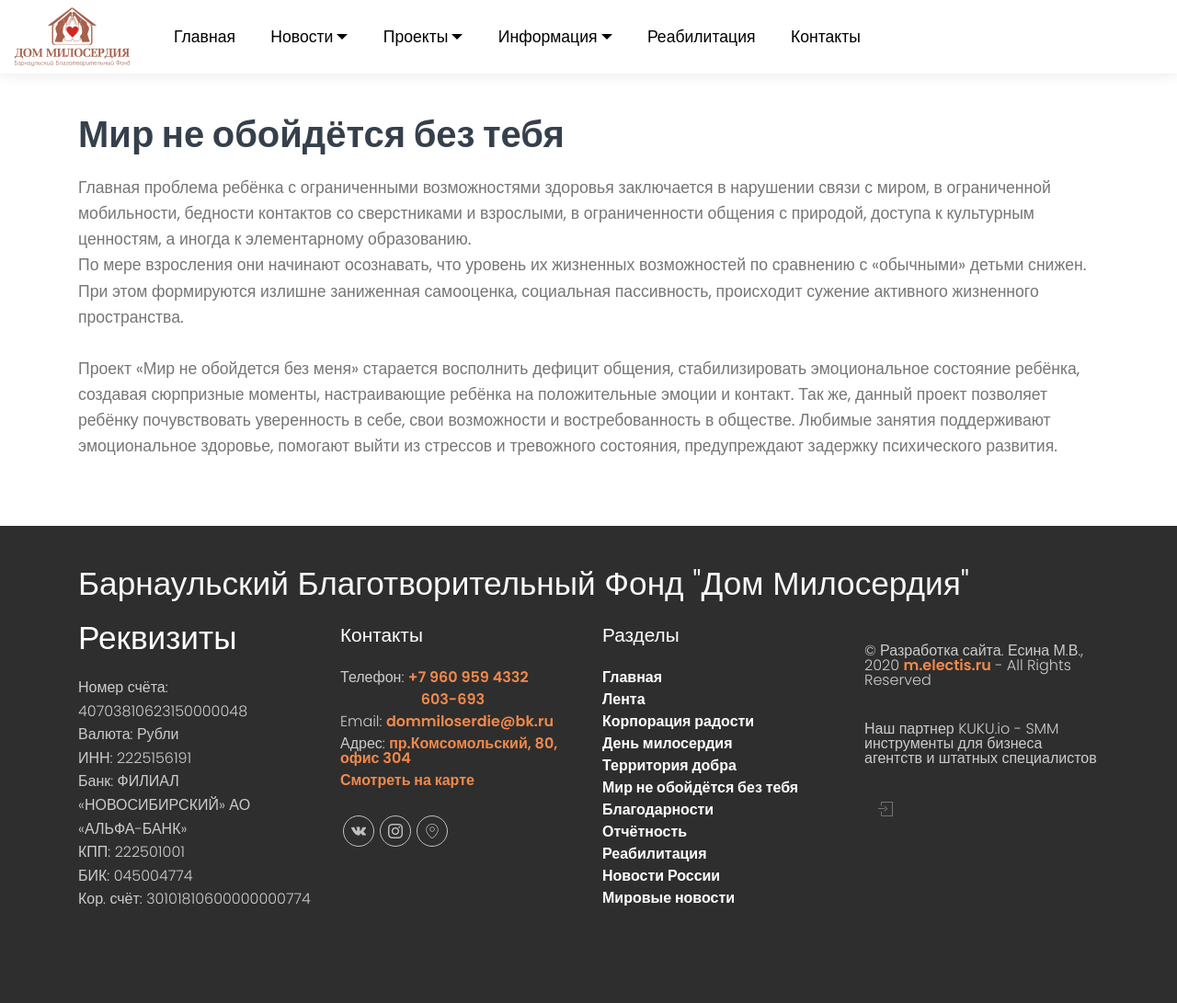
After one commit to megosha/dom_miloserdia_api, a Django app: page /mir/ in a window 1280 px wide. The commit adds this page. Shown: the whole page at 92% size. Run offline with Django 3.2, Linux system fonts and the light colour scheme; data that the repository does not hold is empty; some libraries are stand-ins or nearby versions; some web fonts are replaced.

Commit message:
new project page added

```diff
--- a/front/urls.py
+++ b/front/urls.py
@@ -7,6 +7,7 @@ urlpatterns = [
     path('corp_radost/', views.CorpRadost.as_view()),
     path('den_miloserdia/', views.DenMiloserdia.as_view()),
     path('territoria_dobra/', views.TerritoriaDobra.as_view()),
+    path('mir/', views.Mir.as_view()),
     path('blagodarnost/', views.Blagodarnost.as_view()),
     path('otchet/', views.Otchet.as_view()),
     path('rehabilitation/', views.Rehabilitation.as_view()),
--- a/front/views.py
+++ b/front/views.py
@@ -74,6 +74,13 @@ class TerritoriaDobra(View):
         photos = os.listdir(os.path.join(BASE_DIR, 'static', 'assets', 'images', 'terr_dobra'))
         context = make_context(photos=photos)
         return render(request, 'includes/terriroria_dobra.html', context)
+
+
+class Mir(View):
+    def get(self, request):
+        photos = models.Photo.objects.filter(article__pk=123)
+        context = make_context(photos=photos)
+        return render(request, 'includes/mir.html', context)
 
 
 """  ИНФОРМАЦИЯ  """
--- a/templates/footer.html
+++ b/templates/footer.html
@@ -8,10 +8,13 @@
 
 
     <div class="container">
+        <h2 class="mb-4 footer-main-title mbr-fonts-style display-2 text-light">
+                    Барнаульский Благотворительный Фонд "Дом Милосердия"</h2>
         <div class="row content mbr-white justify-content-center">
+
             <div class="col-lg-3 col-md-6">
-                <h2 class="mb-4 footer-main-title mbr-fonts-style display-2" id="reqv">
-                    Реквизиты</h2>
+                <h3 class="mb-4 footer-main-title mbr-fonts-style display-2" id="reqv">
+                    Реквизиты</h3>
                 <p class="mbr-text mbr-fonts-style form-text mt-4 display-4">Номер счёта: 40703810623150000048
 <br>Валюта: Рубли
 <br>ИНН: 2225156191
@@ -58,7 +61,7 @@
                     Разделы</h3>
                 <div class="mbr-footer-list mbr-fonts-style display-4">
                     <ul class="list">
-                        <li><a href="/" class="text-white">Главная</a></li><li><a href="/lenta" class="text-white">Лента</a></li><li><a href="/corp_radost" class="text-white">Корпорация радости</a></li><li><a href="/den_miloserdia" class="text-white">День милосердия</a></li><li><a href="/territoria_dobra" class="text-white">Территория добра</a></li><li><a href="/blagodarnost" class="text-white">Благодарности</a></li><li><a href="/otchet" class="text-white">Отчётность</a></li><li><a href="/rehabilitation" class="text-white">Реабилитация</a></li><li><a href="/lenta/russia" class="text-white">Новости России</a><br></li><li><a href="/lenta/world" class="text-white">Мировые новости</a></li><li><br></li>
+                        <li><a href="/" class="text-white">Главная</a></li><li><a href="/lenta" class="text-white">Лента</a></li><li><a href="/corp_radost" class="text-white">Корпорация радости</a></li><li><a href="/den_miloserdia" class="text-white">День милосердия</a></li><li><a href="/territoria_dobra" class="text-white">Территория добра</a></li><li><a href="/mir" class="text-white">Мир не обойдётся без тебя</a></li><li><a href="/blagodarnost" class="text-white">Благодарности</a></li><li><a href="/otchet" class="text-white">Отчётность</a></li><li><a href="/rehabilitation" class="text-white">Реабилитация</a></li><li><a href="/lenta/russia" class="text-white">Новости России</a><br></li><li><a href="/lenta/world" class="text-white">Мировые новости</a></li><li><br></li>
                     </ul>
                 </div>
             </div>
--- /dev/null
+++ b/templates/includes/mir.html
@@ -0,0 +1,86 @@
+<!DOCTYPE html>
+<html  >
+<head>
+
+  <meta charset="UTF-8">
+  <meta http-equiv="X-UA-Compatible" content="IE=edge">
+
+  <meta name="viewport" content="width=device-width, initial-scale=1, minimum-scale=1">
+  <link rel="shortcut icon" href="../../static/assets/images/-mini-250x128.png" type="image/x-icon">
+  {% include "meta.html" %}
+
+  <title>Мир не обойдётся без тебя</title>
+  <link rel="stylesheet" href="../../static/assets/web/assets/mobirise-icons/mobirise-icons.css">
+  <link rel="stylesheet" href="../../static/assets/tether/tether.min.css">
+  <link rel="stylesheet" href="../../static/assets/bootstrap/css/bootstrap.min.css">
+  <link rel="stylesheet" href="../../static/assets/bootstrap/css/bootstrap-grid.min.css">
+  <link rel="stylesheet" href="../../static/assets/bootstrap/css/bootstrap-reboot.min.css">
+  <link rel="stylesheet" href="../../static/assets/socicon/css/styles.css">
+  <link rel="stylesheet" href="../../static/assets/web/assets/gdpr-plugin/gdpr-styles.css">
+  <link rel="stylesheet" href="../../static/assets/dropdown/css/style.css">
+  <link rel="stylesheet" href="../../static/assets/theme/css/style.css">
+  <link rel="stylesheet" href="../../static/assets/wowslider-init/style.css">
+  <link rel="preload" as="style" href="../../static/assets/mobirise/css/mbr-additional.css"><link rel="stylesheet" href="../../static/assets/mobirise/css/mbr-additional.css" type="text/css">
+
+
+
+<link rel="stylesheet" href="../../static/assets/wowslider-init/boundary/style.css">
+</head>
+<body>
+{% include "navbar.html" %}
+<section class="content02 cid-rWRWOFkXEt" id="content02-3i">
+    <div class="container">
+                <h2 class="mbr-section-title mbr-bold pb-1 mbr-fonts-style display-1">Мир не обойдётся без тебя</h2>
+                <p class="mbr-text py-2 mbr-fonts-style display-7">
+                   Главная проблема ребёнка с ограниченными возможностями здоровья заключается в нарушении связи с миром, в ограниченной мобильности, бедности контактов со сверстниками и взрослыми, в ограниченности общения с природой, доступа к культурным ценностям, а иногда к элементарному образованию.<br>По мере взросления они начинают осознавать, что уровень их жизненных возможностей по сравнению с «обычными» детьми снижен. При этом формируются излишне заниженная самооценка, социальная пассивность, происходит сужение активного жизненного пространства.
+<br><br>Проект «Мир не обойдется без меня» старается восполнить дефицит общения, стабилизировать эмоциональное состояние ребёнка, создавая сюрпризные моменты, настраивающие ребёнка на положительные эмоции и контакт. Так же, данный проект позволяет ребёнку почувствовать уверенность в себе, свои возможности и востребованность в обществе. Любимые занятия поддерживают эмоциональное здоровье, помогают выйти из стрессов и тревожного состояния, предупреждают задержку психического развития.
+                </p>
+
+            </div>
+
+</section>
+
+<section class="mbr-wowslider-container mbr-section mbr-section__container carousel slide mbr-section-nopadding mbr-wowslider-container--boundary" data-ride="carousel" data-keyboard="false" data-wrap="true" data-interval="false" id="wowslider-14" data-rv-view="269" style="background-color: rgb(255, 255, 255);">
+    <div class="mbr-wowslider">
+        <div class="ws_images">
+            <ul>
+                {% for ph in photos %}
+                <li>
+
+                    <img src="{{ ph.photo.url }}" alt="" title="">
+                </li>
+
+                {% endfor %}
+
+            </ul>
+        </div>
+        <div class="ws_bullets">
+            <div>
+                <a href="#" title="">
+                    <span><img alt="slide1" src="{{ ph.photo.url }}" height="48" width="85"></span>
+                </a>
+            </div>
+        </div>
+        <div class="ws_shadow"></div>
+        <div class="mbr-wowslider-options">
+            <div class="params" data-paddingbottom="1" data-anim-type="kenburns" data-theme="boundary" data-autoplay="true" data-paddingtop="1" data-fullscreen="true" data-showbullets="false" data-timeout="2" data-duration="2" data-height="600" data-width="600" data-responsive="1" data-showcaptions="false" data-captionseffect="slide" data-hidecontrols="true"></div>
+        </div>
+</div></section>
+{% include "footer.html" %}
+
+  <script src="../../static/assets/web/assets/jquery/jquery.min.js"></script>
+  <script src="../../static/assets/popper/popper.min.js"></script>
+  <script src="../../static/assets/tether/tether.min.js"></script>
+  <script src="../../static/assets/bootstrap/js/bootstrap.min.js"></script>
+  <script src="../../static/assets/wowslider-plugin/wowslider.js"></script>
+  <script src="../../static/assets/touchswipe/jquery.touch-swipe.min.js"></script>
+  <script src="../../static/assets/dropdown/js/nav-dropdown.js"></script>
+  <script src="../../static/assets/dropdown/js/navbar-dropdown.js"></script>
+  <script src="../../static/assets/smoothscroll/smooth-scroll.js"></script>
+  <script src="../../static/assets/theme/js/script.js"></script>
+  <script src="../../static/assets/wowslider-init/script.js"></script>
+
+
+<script async src="../../static/assets/wowslider-effect/kenburns/script.js"></script>
+</body>
+</html>
--- a/templates/navbar.html
+++ b/templates/navbar.html
@@ -48,7 +48,7 @@
                 <li class="nav-item dropdown">
                     <a class="nav-link link text-black dropdown-toggle display-7" href="#" data-toggle="dropdown-submenu" aria-expanded="false">
                         Проекты</a>
-                    <div class="dropdown-menu"><a class="text-black dropdown-item display-7" href="/corp_radost">Корпорация радости</a><a class="text-black dropdown-item display-7" href="/den_miloserdia">День милосердия</a><a class="text-black dropdown-item display-7" href="/territoria_dobra" aria-expanded="false">Территория добра</a></div>
+                    <div class="dropdown-menu"><a class="text-black dropdown-item display-7" href="/corp_radost">Корпорация радости</a><a class="text-black dropdown-item display-7" href="/den_miloserdia">День милосердия</a><a class="text-black dropdown-item display-7" href="/territoria_dobra" aria-expanded="false">Территория добра</a><a class="text-black dropdown-item display-7" href="/mir" aria-expanded="false">Мир не обойдётся без тебя</a></div>
                 </li>
                 <li class="nav-item dropdown">
                     <a class="nav-link link text-black dropdown-toggle display-7" href="#" data-toggle="dropdown-submenu" aria-expanded="false">
```
Also changed, not shown: db.sqlite3 (added), 1 other file.
